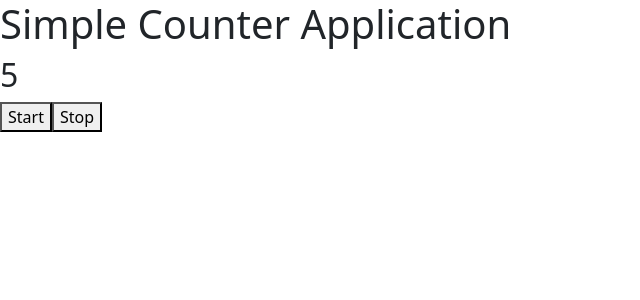
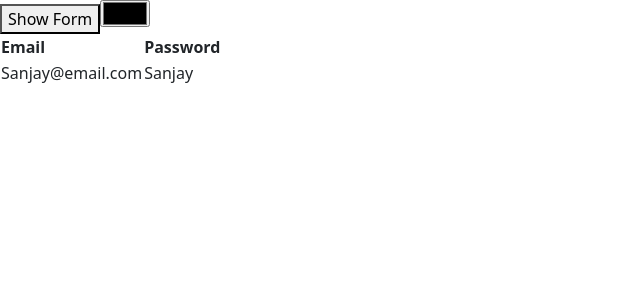
Before and after one commit to sanjaysaravanan/b49weeng-react, a React (Vite) app: page / in a window 1280 px wide. Shown: the top 300 px of the page, without its empty margins (0-640 px from the left). Built offline with nearby package versions, Linux system fonts and the light colour scheme.

Commit message:
added few more changes

```diff
--- a/src/LifeCycle.jsx
+++ b/src/LifeCycle.jsx
@@ -7,7 +7,7 @@ const LifeCycle = () => {
   const [intervalId, setIntervalId] = useState(null);
 
   const intervalCallback = () => {
-    setCount(count => count + 1);
+    setCount((count) => count + 1); // avoid async behavior on  multiple setState actions, safety one to prefer
     console.log(count);
   }
 
@@ -42,8 +42,11 @@ const LifeCycle = () => {
     }
   }
 
+
   useEffect(() => {
+
     startInterval();
+
     // eslint-disable-next-line react-hooks/exhaustive-deps
   }, []);
 
--- /dev/null
+++ b/src/LifeCycle3.jsx
@@ -0,0 +1,121 @@
+import { useEffect, useState } from "react";
+
+import PropTypes from "prop-types";
+
+const PopUp = ({ handleSubmit, color }) => {
+  const [email, setEmail] = useState("");
+  const [password, setPassword] = useState("");
+
+  useEffect(() => {
+    // statements for mounted phase
+    alert("Hey Your comp is Mounted");
+
+    return () => {
+      // statements for unmount phase
+      alert("Hey You have removed the Component");
+    };
+  }, []);
+
+  const formSubmit = (e) => {
+    e.preventDefault();
+
+    handleSubmit({
+      email,
+      password,
+    });
+    setEmail("");
+    setPassword("");
+  };
+
+  return (
+    <form
+      style={{
+        background: color,
+        padding: "10px",
+      }}
+      onSubmit={formSubmit}
+    >
+      <label htmlFor="email">Email:</label>
+      <input
+        id="email"
+        name="email"
+        value={email}
+        onChange={(e) => {
+          const { value } = e.target;
+          setEmail(value);
+        }}
+      />
+      <br />
+      <label htmlFor="password">Password:</label>
+      <input
+        id="password"
+        name="password"
+        value={password}
+        onChange={(e) => {
+          const { value } = e.target;
+          setPassword(value);
+        }}
+      />
+      <br />
+      <input type="submit" />
+    </form>
+  );
+};
+
+PopUp.propTypes = {
+  handleSubmit: PropTypes.func.isRequired,
+  color: PropTypes.string.isRequired,
+};
+
+const LifeCycleThree = () => {
+  const [popUp, setPopUp] = useState(false);
+
+  const [color, setColor] = useState("#ccc");
+
+  // array of Objects( email, password )
+  const [credentials, setCredentials] = useState([
+    { email: "Sanjay@email.com", password: "Sanjay" },
+  ]);
+
+  // this function has to be called from child
+  // so we pass this function as a attribute/prop to the child
+  const handleSubmit = (obj) => {
+    setCredentials([...credentials, obj]);
+  };
+
+  const handleColorChange = (e) => {
+    const { value } = e.target;
+
+    setColor(value);
+  };
+
+  console.log(color);
+
+  return (
+    <div style={{}}>
+      <button onClick={() => setPopUp(!popUp)}>
+        {popUp ? "Hide" : "Show"} Form
+      </button>
+      <input type="color" value={color} onChange={handleColorChange} />
+      {popUp && <PopUp handleSubmit={handleSubmit} color={color} />}
+      <table>
+        <thead>
+          <tr>
+            <th>Email</th>
+            <th>Password</th>
+          </tr>
+        </thead>
+        <tbody>
+          {credentials.map((cred) => (
+            <tr key={cred.email}>
+              <td>{cred.email}</td>
+              <td>{cred.password}</td>
+            </tr>
+          ))}
+        </tbody>
+      </table>
+    </div>
+  );
+};
+
+export default LifeCycleThree;
--- a/src/LifeCycleTwo.jsx
+++ b/src/LifeCycleTwo.jsx
@@ -25,6 +25,9 @@ const LifeCycleTwo = () => {
       setLoadFox(false);
     }
 
+    // this is very dangerous because we are sort of doing recursive loading because we change the dependent value inside updation
+    // setLoadFox(!loadFox);
+
     // Updating Phase, we re-render the image using a state variable loadFox as dependency
   }, [loadFox]);
 
--- a/src/main.jsx
+++ b/src/main.jsx
@@ -1,15 +1,17 @@
-import React from 'react'; // Allows the JSX syntax
-import ReactDOM from 'react-dom/client'; // allows the DOM manipulation
-import App from './App.jsx';
-import './index.css'
-import UsersPage from './UsersPage.jsx';
-import CounterPage from './CounterPage.jsx';
-import Products from './Products.jsx';
-import ReusablePage from './ReusablePage.jsx';
-import LifeCycle from './LifeCycle.jsx';
-import LifeCycleTwo from './LifeCycleTwo.jsx';
+import React from "react"; // Allows the JSX syntax
+import ReactDOM from "react-dom/client"; // allows the DOM manipulation
+import App from "./App.jsx";
+import "./index.css";
+import UsersPage from "./UsersPage.jsx";
+import CounterPage from "./CounterPage.jsx";
+import Products from "./Products.jsx";
+import ReusablePage from "./ReusablePage.jsx";
+import LifeCycle from "./LifeCycle.jsx";
+import LifeCycleTwo from "./LifeCycleTwo.jsx";
+import LifeCycleThree from "./LifeCycle3.jsx";
 
-ReactDOM.createRoot(document.getElementById('root')).render(<LifeCycle />
+ReactDOM.createRoot(document.getElementById("root")).render(
+  <LifeCycleThree />
   // <React.StrictMode>
   //   {/* <Products /> */}
   //   {/* <App /> */}
@@ -18,4 +20,4 @@ ReactDOM.createRoot(document.getElementById('root')).render(<LifeCycle />
   //   {/* <ReusablePage /> */}
   //   <LifeCycle />
   // </React.StrictMode>,
-)
+);
```
